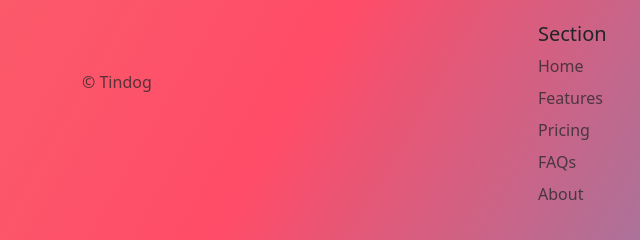
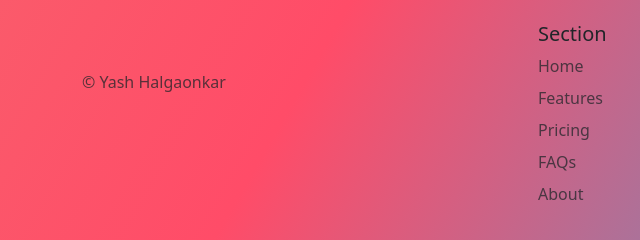
Before and after one commit to yashhalgaonkar/tindog, a plain HTML site: page index.html in a window 1280 px wide. Shown: the part 2104-2344 px from the top of the page, 0-640 px from the left. Drawn offline with nearby package versions, Linux system fonts and the light colour scheme.

Commit message:
Update index.html

```diff
--- a/index.html
+++ b/index.html
@@ -191,7 +191,7 @@
           <a href="/" class="d-flex align-items-center mb-3 link-body-emphasis text-decoration-none">
             <svg class="bi me-2" width="40" height="32"><use xlink:href="#bootstrap"></use></svg>
           </a>
-          <p class="text-body-secondary">© Tindog</p>
+          <p class="text-body-secondary">© Yash Halgaonkar</p>
         </div>
 
         <div class="col mb-3">
```
